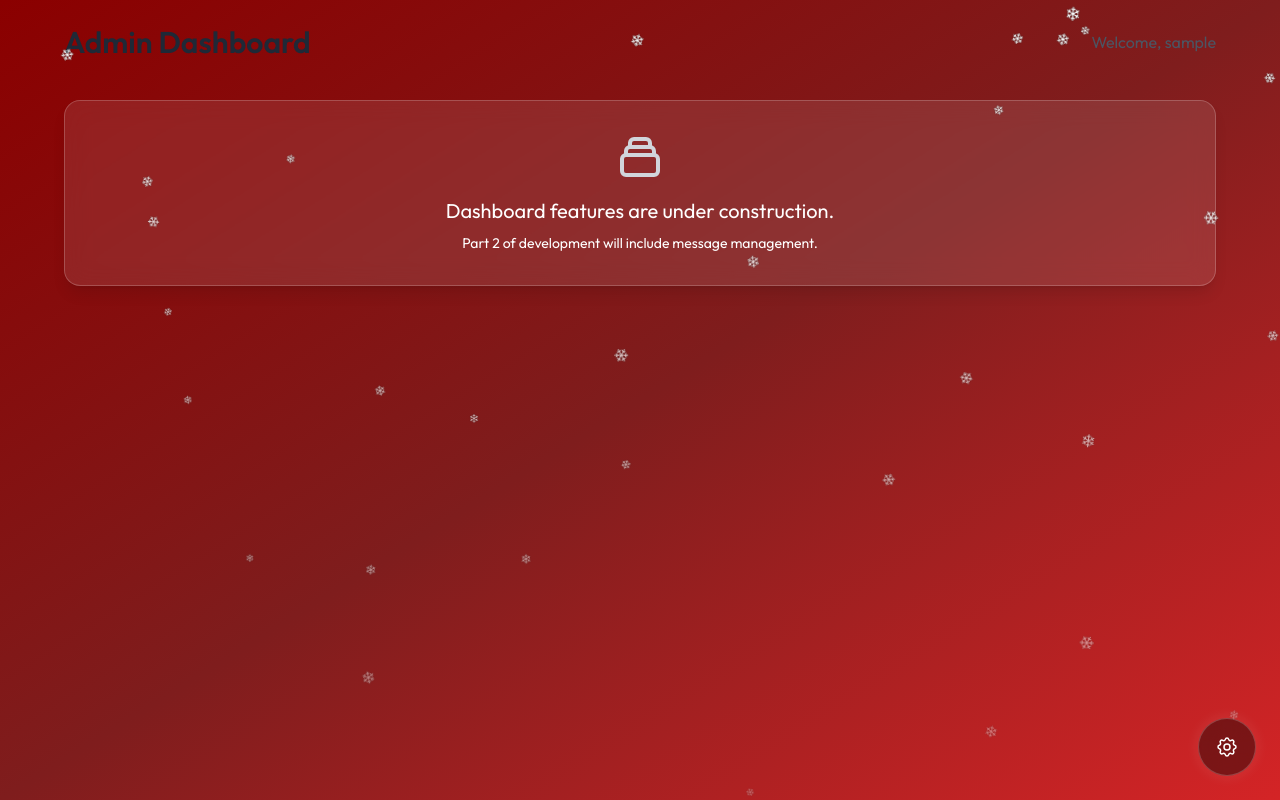
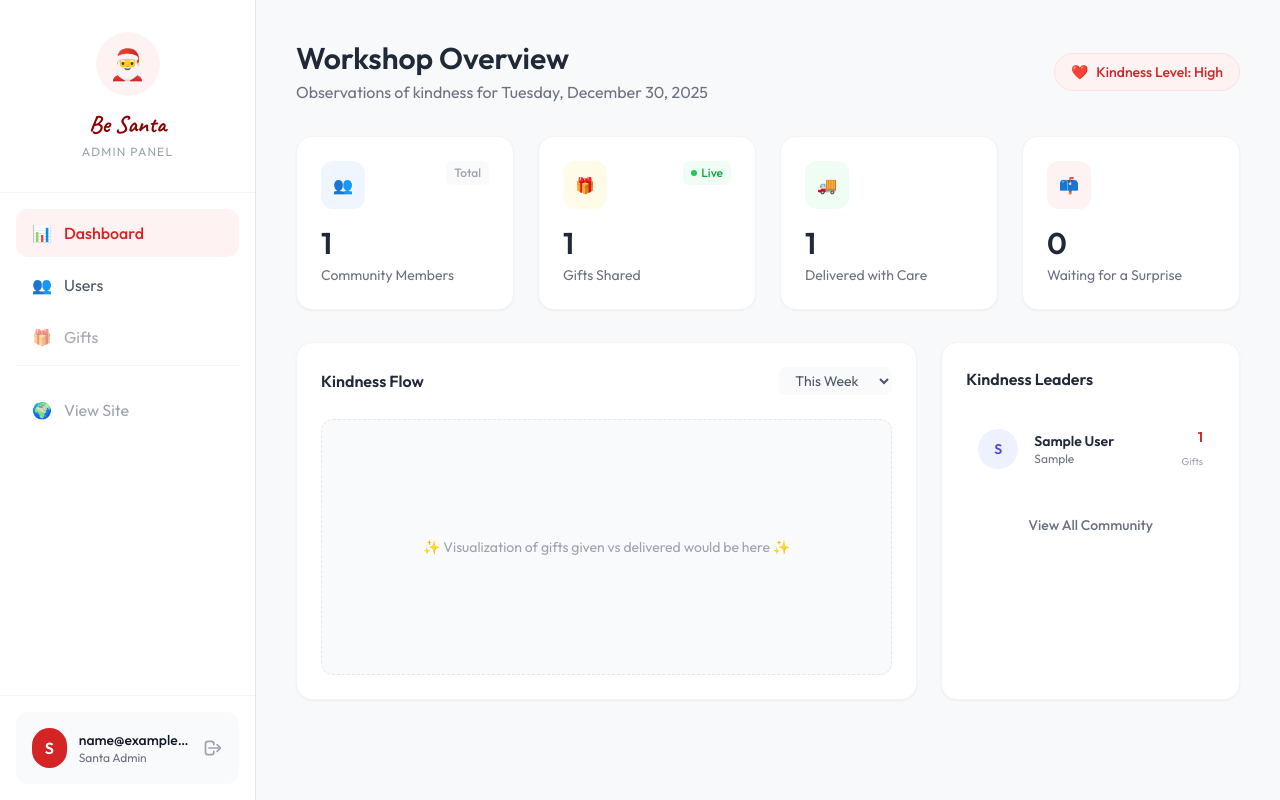
Before and after one commit to shrnemmnl/Be-Santa, a Django app: page /admin-panel/dashboard/ in a window 1280 px wide. Run offline with Django 5.2, Linux system fonts and the light colour scheme; a user stored in the database is signed in; tables that the repository leaves empty hold one stand-in row (values such as "Sample post"); some libraries are stand-ins or nearby versions.

Commit message:
santa admin side finish

```diff
--- a/accounts/models.py
+++ b/accounts/models.py
@@ -9,6 +9,9 @@ class User(AbstractUser):
     phone = models.CharField(max_length=20, unique=True, null=True, blank=True)
     full_address = models.TextField(null=True, blank=True)
 
+    # Kindness Status
+    received_gift_at = models.DateTimeField(null=True, blank=True)
+
     USERNAME_FIELD = 'email'
     REQUIRED_FIELDS = ['username']
 
--- /dev/null
+++ b/custom_admin/templates/custom_admin/base_admin.html
@@ -0,0 +1,108 @@
+{% load static %}
+<!DOCTYPE html>
+<html lang="en">
+
+<head>
+    <meta charset="UTF-8">
+    <meta name="viewport" content="width=device-width, initial-scale=1.0">
+    <title>{% block title %}Santa's Workshop{% endblock %}</title>
+    <script src="https://cdn.tailwindcss.com"></script>
+    <link
+        href="https://fonts.googleapis.com/css2?family=Outfit:wght@300;400;500;600&family=Caveat:wght@400;700&display=swap"
+        rel="stylesheet">
+    <script>
+        tailwind.config = {
+            theme: {
+                extend: {
+                    fontFamily: {
+                        sans: ['Outfit', 'sans-serif'],
+                        hand: ['Caveat', 'cursive'],
+                    },
+                    colors: {
+                        'santa-bg': '#f8f9fa',
+                        'santa-red': '#D42426',
+                        'santa-dark': '#8B0000',
+                        'gold-accent': '#DAA520',
+                        'soft-gray': '#e9ecef',
+                    }
+                }
+            }
+        }
+    </script>
+</head>
+
+<body class="bg-santa-bg text-gray-800 antialiased min-h-screen flex selection:bg-gold-accent selection:text-white">
+
+    <!-- Sidebar -->
+    <aside class="w-64 bg-white border-r border-gray-200 fixed h-full z-20 hidden md:flex flex-col">
+        <div class="p-8 border-b border-gray-100 flex flex-col items-center">
+            <div class="w-16 h-16 bg-red-50 rounded-full flex items-center justify-center mb-3">
+                <span class="text-3xl">🎅</span>
+            </div>
+            <h2 class="font-hand text-2xl text-santa-dark font-bold">Be Santa</h2>
+            <p class="text-xs text-gray-400 uppercase tracking-widest mt-1">Admin Panel</p>
+        </div>
+
+        <nav class="flex-grow p-4 space-y-1">
+            <a href="{% url 'admin_dashboard' %}"
+                class="flex items-center gap-3 px-4 py-3 rounded-xl text-gray-600 hover:bg-red-50 hover:text-santa-red transition-colors {% if request.resolver_match.url_name == 'admin_dashboard' %}bg-red-50 text-santa-red font-medium{% endif %}">
+                <span>📊</span>
+                <span>Dashboard</span>
+            </a>
+            <a href="{% url 'admin_users' %}"
+                class="flex items-center gap-3 px-4 py-3 rounded-xl text-gray-600 hover:bg-red-50 hover:text-santa-red transition-colors {% if 'users' in request.path %}bg-red-50 text-santa-red font-medium{% endif %}">
+                <span>👥</span>
+                <span>Users</span>
+            </a>
+            <a href="#"
+                class="flex items-center gap-3 px-4 py-3 rounded-xl text-gray-600 hover:bg-red-50 hover:text-santa-red transition-colors opacity-50 cursor-not-allowed"
+                title="Available Later">
+                <span>🎁</span>
+                <span>Gifts</span>
+            </a>
+            <div class="pt-4 mt-4 border-t border-gray-100"></div>
+            <a href="/" target="_blank"
+                class="flex items-center gap-3 px-4 py-3 rounded-xl text-gray-400 hover:text-gray-600 transition-colors">
+                <span>🌍</span>
+                <span>View Site</span>
+            </a>
+        </nav>
+
+        <div class="p-4 border-t border-gray-100">
+            <div class="bg-gray-50 rounded-xl p-4 flex items-center gap-3">
+                <div class="w-10 h-10 rounded-full bg-santa-red text-white flex items-center justify-center font-bold">
+                    S
+                </div>
+                <div class="flex-grow overflow-hidden">
+                    <p class="text-sm font-medium text-gray-900 truncate">{{ request.user.email }}</p>
+                    <p class="text-xs text-gray-500">Santa Admin</p>
+                </div>
+                <a href="{% url 'admin_logout' %}" class="text-gray-400 hover:text-red-600 transition-colors"
+                    title="Logout">
+                    <svg xmlns="http://www.w3.org/2000/svg" class="h-5 w-5" fill="none" viewBox="0 0 24 24"
+                        stroke="currentColor">
+                        <path stroke-linecap="round" stroke-linejoin="round" stroke-width="2"
+                            d="M17 16l4-4m0 0l-4-4m4 4H7m6 4v1a3 3 0 01-3 3H6a3 3 0 01-3-3V7a3 3 0 013-3h4a3 3 0 013 3v1" />
+                    </svg>
+                </a>
+            </div>
+        </div>
+    </aside>
+
+    <!-- Main Content -->
+    <main class="flex-grow md:ml-64 p-6 md:p-10 transition-all">
+        <!-- Mobile Header -->
+        <header
+            class="md:hidden flex justify-between items-center mb-8 bg-white p-4 rounded-2xl shadow-sm border border-gray-100">
+            <span class="text-2xl">🎅</span>
+            <h1 class="font-hand text-2xl text-santa-dark">Be Santa</h1>
+            <button class="text-gray-500">☰</button>
+        </header>
+
+        {% block admin_content %}
+        {% endblock %}
+    </main>
+
+</body>
+
+</html>
--- a/custom_admin/templates/custom_admin/dashboard.html
+++ b/custom_admin/templates/custom_admin/dashboard.html
@@ -1,25 +1,124 @@
-{% extends 'base.html' %}
+{% extends 'custom_admin/base_admin.html' %}
+{% load static %}
 
-{% block content %}
-<div class="min-h-screen p-6 bg-soft-white">
-    <div class="max-w-6xl mx-auto">
-        <header class="flex justify-between items-center mb-10">
-            <h1 class="text-3xl font-semibold text-gray-800">Admin Dashboard</h1>
-            <div class="flex items-center gap-4">
-                <span class="text-gray-600">Welcome, {{ user.username|default:"Admin" }}</span>
-                <!-- Logout link would go here -->
-            </div>
-        </header>
+{% block admin_content %}
+<div class="space-y-8 animate-fade-in">
 
-        <div class="glass-panel p-8 text-center text-gray-500">
-            <svg xmlns="http://www.w3.org/2000/svg" class="h-12 w-12 mx-auto mb-4 text-gray-300" fill="none"
-                viewBox="0 0 24 24" stroke="currentColor">
-                <path stroke-linecap="round" stroke-linejoin="round" stroke-width="2"
-                    d="M19 11H5m14 0a2 2 0 012 2v6a2 2 0 01-2 2H5a2 2 0 01-2-2v-6a2 2 0 012-2m14 0V9a2 2 0 00-2-2M5 11V9a2 2 0 012-2m0 0V5a2 2 0 012-2h6a2 2 0 012 2v2M7 7h10" />
-            </svg>
-            <p class="text-xl">Dashboard features are under construction.</p>
-            <p class="text-sm mt-2">Part 2 of development will include message management.</p>
+    <!-- Header -->
+    <div class="flex flex-col md:flex-row justify-between items-start md:items-center gap-4">
+        <div>
+            <h1 class="text-3xl font-bold text-gray-800">Workshop Overview</h1>
+            <p class="text-gray-500 mt-1">Observations of kindness for {{ today|date:"l, F j, Y" }}</p>
+        </div>
+        <div class="flex gap-3">
+            <span
+                class="bg-red-50 text-santa-red px-4 py-2 rounded-full text-sm font-medium border border-red-100 flex items-center gap-2">
+                <span>❤️</span> Kindness Level: High
+            </span>
         </div>
     </div>
+
+    <!-- Key Metrics Grid -->
+    <div class="grid grid-cols-1 md:grid-cols-2 lg:grid-cols-4 gap-6">
+        <!-- Total Users -->
+        <div class="bg-white p-6 rounded-2xl border border-gray-100 shadow-sm hover:shadow-md transition-shadow">
+            <div class="flex justify-between items-start mb-4">
+                <div class="p-3 bg-blue-50 rounded-xl text-blue-600">
+                    👥
+                </div>
+                <span class="text-xs font-medium text-gray-400 bg-gray-50 px-2 py-1 rounded-md">Total</span>
+            </div>
+            <h3 class="text-3xl font-bold text-gray-800 mb-1">{{ total_users }}</h3>
+            <p class="text-sm text-gray-500">Community Members</p>
+        </div>
+
+        <!-- Gifts Contributed -->
+        <div class="bg-white p-6 rounded-2xl border border-gray-100 shadow-sm hover:shadow-md transition-shadow">
+            <div class="flex justify-between items-start mb-4">
+                <div class="p-3 bg-yellow-50 rounded-xl text-yellow-600">
+                    🎁
+                </div>
+                <span
+                    class="text-xs font-medium text-green-600 bg-green-50 px-2 py-1 rounded-md flex items-center gap-1">
+                    <span class="w-1.5 h-1.5 rounded-full bg-green-500"></span> Live
+                </span>
+            </div>
+            <h3 class="text-3xl font-bold text-gray-800 mb-1">{{ total_gifts }}</h3>
+            <p class="text-sm text-gray-500">Gifts Shared</p>
+        </div>
+
+        <!-- Gifts Delivered -->
+        <div class="bg-white p-6 rounded-2xl border border-gray-100 shadow-sm hover:shadow-md transition-shadow">
+            <div class="flex justify-between items-start mb-4">
+                <div class="p-3 bg-green-50 rounded-xl text-green-600">
+                    🚚
+                </div>
+            </div>
+            <h3 class="text-3xl font-bold text-gray-800 mb-1">{{ gifts_delivered }}</h3>
+            <p class="text-sm text-gray-500">Delivered with Care</p>
+        </div>
+
+        <!-- Waiting for Joy -->
+        <div class="bg-white p-6 rounded-2xl border border-gray-100 shadow-sm hover:shadow-md transition-shadow">
+            <div class="flex justify-between items-start mb-4">
+                <div class="p-3 bg-red-50 rounded-xl text-red-500">
+                    📫
+                </div>
+            </div>
+            <h3 class="text-3xl font-bold text-gray-800 mb-1">{{ users_waiting }}</h3>
+            <p class="text-sm text-gray-500">Waiting for a Surprise</p>
+        </div>
+    </div>
+
+    <!-- Charts & Analytics (Simulated Visuals for now or Chart.js placeholder) -->
+    <div class="grid grid-cols-1 lg:grid-cols-3 gap-6">
+
+        <!-- Main Activity Chart -->
+        <div class="lg:col-span-2 bg-white p-6 rounded-2xl border border-gray-100 shadow-sm">
+            <div class="flex justify-between items-center mb-6">
+                <h3 class="font-bold text-gray-800">Kindness Flow</h3>
+                <select
+                    class="text-sm border-none bg-gray-50 rounded-lg px-3 py-1 text-gray-600 focus:ring-0 cursor-pointer">
+                    <option>This Week</option>
+                    <option>This Month</option>
+                </select>
+            </div>
+
+            <!-- Placeholder for Chart -->
+            <div
+                class="h-64 bg-gray-50 rounded-xl flex items-center justify-center border border-dashed border-gray-200">
+                <p class="text-gray-400 text-sm">✨ Visualization of gifts given vs delivered would be here ✨</p>
+            </div>
+        </div>
+
+        <!-- Top Contributors (Kindness Leaders) -->
+        <div class="bg-white p-6 rounded-2xl border border-gray-100 shadow-sm">
+            <h3 class="font-bold text-gray-800 mb-6">Kindness Leaders</h3>
+            <div class="space-y-4">
+                {% for contributor in top_contributors %}
+                <div class="flex items-center gap-4 p-3 hover:bg-gray-50 rounded-xl transition-colors">
+                    <div
+                        class="w-10 h-10 rounded-full bg-indigo-50 text-indigo-600 flex items-center justify-center font-bold text-sm">
+                        {{ contributor.full_name|make_list|first }}
+                    </div>
+                    <div class="flex-grow">
+                        <h4 class="text-sm font-bold text-gray-800">{{ contributor.full_name }}</h4>
+                        <p class="text-xs text-gray-500">{{ contributor.city }}</p>
+                    </div>
+                    <div class="text-right">
+                        <span class="block text-sm font-bold text-santa-red">{{ contributor.gift_count }}</span>
+                        <span class="text-[10px] text-gray-400">Gifts</span>
+                    </div>
+                </div>
+                {% empty %}
+                <p class="text-sm text-gray-400 text-center py-4">No top contributors yet.</p>
+                {% endfor %}
+            </div>
+            <button class="w-full mt-6 py-2 text-sm text-gray-500 hover:text-santa-red font-medium transition-colors">
+                View All Community
+            </button>
+        </div>
+    </div>
+
 </div>
 {% endblock %}
--- a/custom_admin/urls.py
+++ b/custom_admin/urls.py
@@ -3,5 +3,8 @@ from . import views
 
 urlpatterns = [
     path('login/', views.admin_login, name='admin_login'),
+    path('logout/', views.admin_logout, name='admin_logout'),
     path('dashboard/', views.dashboard, name='admin_dashboard'),
+    path('users/', views.users_list, name='admin_users'),
+    path('users/<int:user_id>/', views.user_detail, name='admin_user_detail'),
 ]
--- a/custom_admin/views.py
+++ b/custom_admin/views.py
@@ -1,6 +1,17 @@
-from django.shortcuts import render, redirect
-from django.contrib.auth import authenticate, login
+from django.shortcuts import render, redirect, get_object_or_404
+from django.contrib.auth import authenticate, login, logout, get_user_model
 from django.contrib.auth.forms import AuthenticationForm
+from django.contrib.auth.decorators import login_required, user_passes_test
+from django.contrib import messages
+from django.db.models import Count, Q
+from django.utils import timezone
+from gifts.models import Gift
+import random
+
+User = get_user_model()
+
+def is_santa(user):
+    return user.is_authenticated and user.is_staff
 
 def admin_login(request):
     if request.method == 'POST':
@@ -10,9 +21,115 @@ def admin_login(request):
             if user.is_staff:
                 login(request, user)
                 return redirect('admin_dashboard')
+            else:
+                messages.error(request, "Access denied. Only Santa allowed.")
     else:
         form = AuthenticationForm()
     return render(request, 'custom_admin/login.html', {'form': form})
 
+def admin_logout(request):
+    logout(request)
+    return redirect('admin_login')
+
+@user_passes_test(is_santa, login_url='admin_login')
 def dashboard(request):
-    return render(request, 'custom_admin/dashboard.html')
+    today = timezone.now()
+    total_users = User.objects.count()
+    total_gifts = Gift.objects.count()
+    gifts_delivered = User.objects.filter(received_gift_at__isnull=False).count()
+    users_waiting = User.objects.filter(received_gift_at__isnull=True).exclude(is_staff=True).count()
+
+    # Simple kindness leader logic
+    top_contributors = User.objects.annotate(gift_count=Count('gifts_given')).filter(gift_count__gt=0).order_by('-gift_count')[:5]
+
+    context = {
+        'today': today,
+        'total_users': total_users,
+        'total_gifts': total_gifts,
+        'gifts_delivered': gifts_delivered,
+        'users_waiting': users_waiting,
+        'top_contributors': top_contributors,
+    }
+    return render(request, 'custom_admin/dashboard.html', context)
+
+@user_passes_test(is_santa, login_url='admin_login')
+def users_list(request):
+    query = request.GET.get('q', '')
+    status_filter = request.GET.get('status', '')
+    contrib_filter = request.GET.get('contrib', '')
+
+    users = User.objects.filter(is_staff=False).annotate(gift_count=Count('gifts_given')).order_by('-date_joined')
+
+    # Search
+    if query:
+        users = users.filter(Q(full_name__icontains=query) | Q(phone__icontains=query) | Q(email__icontains=query))
+
+    # Filters
+    if status_filter == 'delivered':
+        users = users.filter(received_gift_at__isnull=False)
+    elif status_filter == 'not_received':
+        users = users.filter(received_gift_at__isnull=True)
+
+    if contrib_filter == 'contributed':
+        users = users.filter(gift_count__gt=0)
+    elif contrib_filter == 'not_contributed':
+        users = users.filter(gift_count=0)
+
+    return render(request, 'custom_admin/users.html', {
+        'users': users,
+        'search_query': query,
+        'status_filter': status_filter,
+        'contrib_filter': contrib_filter
+    })
+
+@user_passes_test(is_santa, login_url='admin_login')
+def user_detail(request, user_id):
+    user = get_object_or_404(User, id=user_id)
+    user_gifts = Gift.objects.filter(user=user).order_by('-created_at')
+
+    if request.method == 'POST':
+        action = request.POST.get('action')
+
+        if action == 'mark_delivered':
+            user.received_gift_at = timezone.now()
+            user.save()
+            messages.success(request, f"Marked {user.full_name} as Delivered!")
+            return redirect('admin_user_detail', user_id=user.id)
+
+        elif action == 'mark_collected':
+            gift_id = request.POST.get('gift_id')
+            gift = get_object_or_404(Gift, id=gift_id, user=user)
+            gift.collected_at = timezone.now()
+            gift.save()
+            messages.success(request, "Gift marked as collected.")
+            return redirect('admin_user_detail', user_id=user.id)
+
+        elif action == 'find_receiver':
+            # Logic to find a random receiver
+            # Exclude current user, admins, and those who already received
+            candidates = User.objects.filter(
+                is_staff=False,
+                received_gift_at__isnull=True
+            ).exclude(id=user.id)
+
+            if candidates.exists():
+                selected = random.choice(list(candidates))
+                messages.info(request, f"✨ Matched with: {selected.full_name} ({selected.city})")
+                # We could redirect to the selected user or just show them.
+                # Prompt says 'Display selected user details'.
+                # Let's show it in context or redirect to their detail page?
+                # 'Display selected user's: Name, Address, Phone'.
+                # Let's pass it to context.
+                return render(request, 'custom_admin/user_detail.html', {
+                    'user': user,
+                    'user_gifts': user_gifts,
+                    'matched_receiver': selected,
+                    'show_match_modal': True
+                })
+            else:
+                messages.warning(request, "No eligible receivers found.")
+
+    return render(request, 'custom_admin/user_detail.html', {
+        'user': user,
+        'user_gifts': user_gifts
+    })
--- a/gifts/models.py
+++ b/gifts/models.py
@@ -6,6 +6,7 @@ class Gift(models.Model):
     image = models.ImageField(upload_to='gifts/')
     note = models.TextField(blank=True, null=True, help_text="A few kind words, if you wish…")
     created_at = models.DateTimeField(auto_now_add=True)
+    collected_at = models.DateTimeField(null=True, blank=True)
 
     def __str__(self):
         return f"Gift by {self.user.username} on {self.created_at.strftime('%Y-%m-%d')}"
```
Also changed, not shown: custom_admin/templates/custom_admin/login.html (+60 -24 lines), custom_admin/templates/custom_admin/user_detail.html (added, +240 -0 lines), accounts/migrations/0003_user_received_gift_at.py (added), gifts/migrations/0002_gift_collected_at.py (added).
